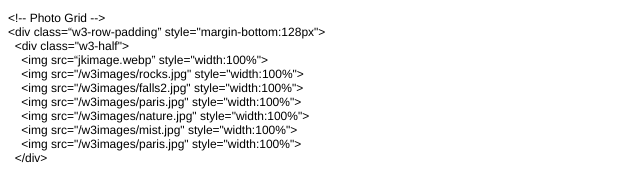
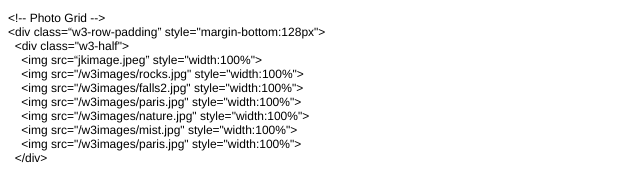
Before and after one commit to jonathankandell/jonathankandell.github.io, a plain HTML site: page index.html in a window 1280 px wide. Shown: the part 487-663 px from the top of the page, 0-640 px from the left. Drawn offline with Linux system fonts and the light colour scheme.

Commit message:
Update index.html

```diff
--- a/index.html
+++ b/index.html
@@ -50,7 +50,7 @@
 <p class="p1">&lt;!-- Photo Grid --&gt;</p>
 <p class="p1">&lt;div class=“w3-row-padding” style="margin-bottom:128px"&gt;</p>
 <p class="p1"><span class="Apple-converted-space">  </span>&lt;div class="w3-half"&gt;</p>
-<p class="p1"><span class="Apple-converted-space">    </span>&lt;img src=“jkimage.webp” style="width:100%"&gt;</p>
+<p class="p1"><span class="Apple-converted-space">    </span>&lt;img src=“jkimage.jpeg” style="width:100%"&gt;</p>
 <p class="p1"><span class="Apple-converted-space">    </span>&lt;img src="/w3images/rocks.jpg" style="width:100%"&gt;</p>
 <p class="p1"><span class="Apple-converted-space">    </span>&lt;img src="/w3images/falls2.jpg" style="width:100%"&gt;</p>
 <p class="p1"><span class="Apple-converted-space">    </span>&lt;img src="/w3images/paris.jpg" style="width:100%"&gt;</p>
```
